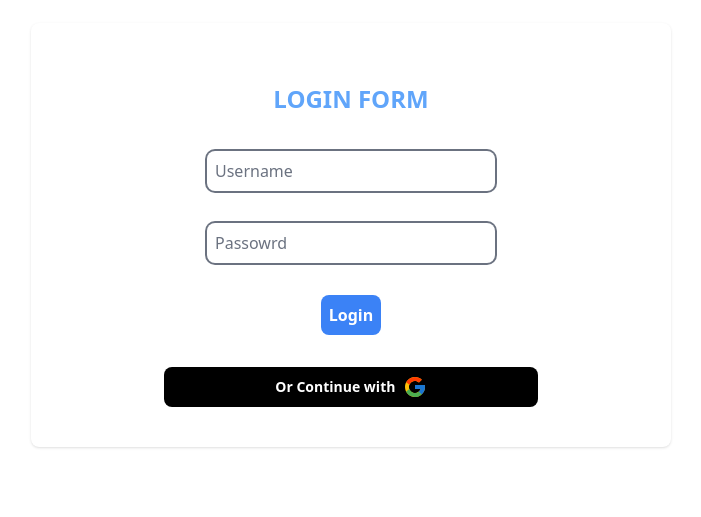
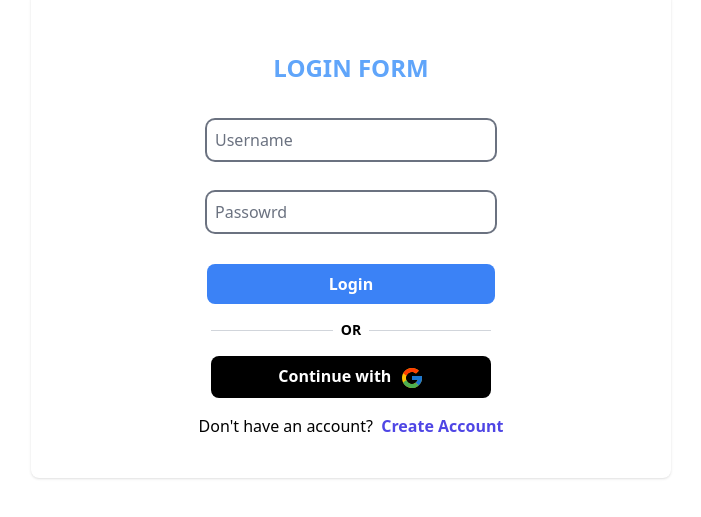
Before and after one commit to Kamaruddheen/book, a React (Vite) app: page /login in a window 1280 px wide. Shown: the part 165-682 px from the top of the page, without its empty margins (289-990 px from the left). Built offline with nearby package versions, Linux system fonts and the light colour scheme; the HTML template or start-up script is replaced by a standard one.

Commit message:
Enhance login form with Google Auth and new account link UI
- Added a "Create Account" link to the login form for users who do not have an account.
- Implemented a new function to handle Google authentication.
- Aligned the "Login" button to improve the user interface.

```diff
--- a/src/pages/Login.jsx
+++ b/src/pages/Login.jsx
@@ -50,11 +50,32 @@ const Login = () => {
     }
   };
 
+  const handleGoogleAuth = async () => {
+    // Clears previous error message
+    setError("");
+
+    // Start loading
+    setLoading(true);
+
+    try {
+      // TODO: Google backend call goes here
+
+      // Redirect to the home page
+      navigate("/");
+    } catch (err) {
+      console.error("Error during Google login:", err);
+      setError("An error occurred during login with Google. Please try again.");
+    } finally {
+      // Stop loading
+      setLoading(false);
+    }
+  };
+
   return (
     <section className="min-h-screen flex items-center">
       <div className="w-full">
-        <div className="flex flex-col justify-center bg-white p-10 rounded-lg shadow md:w-2/3 mx-auto lg:w-1/2">
-          <form className="flex flex-col items-center" onSubmit={handleSubmit}>
+        <div className="flex flex-col justify-center items-center bg-white p-5 md:p-10 rounded-lg shadow md:w-2/3 mx-auto lg:w-1/2">
+          <form onSubmit={handleSubmit}>
             <h2 className="text-center text-blue-400 font-bold text-2xl uppercase my-5">
               Login Form
             </h2>
@@ -103,11 +124,30 @@ const Login = () => {
               </button>
             </div>
           </form>
-          <div className="flex justify-center text-sm mt-4">
-            <button className="flex items-center justify-center w-2/3 bg-black text-white font-bold p-2 rounded-lg">
-              <span>Or Continue with &nbsp;</span>
-              <FcGoogle size={24} />
+          <div className="relative w-full sm:w-1/2 md:w-2/3 lg:w-1/2">
+            <div className="absolute inset-0 flex items-center">
+              <div className="w-full border-t border-gray-300"></div>
+            </div>
+            <div className="relative flex justify-center text-sm">
+              <span className="bg-white font-bold px-2">OR</span>
+            </div>
+          </div>
+          <div className="w-full sm:w-1/4 md:w-2/4 lg:w-1/2 mx-auto flex flex-col justify-center items-center mt-4">
+            <button
+              className="w-full bg-black text-white font-bold p-2 rounded-lg"
+              onClick={handleGoogleAuth}
+            >
+              <span> Continue with &nbsp;</span>
+              <FcGoogle className="inline-block" size={24} />
             </button>
+          </div>
+          <div className="m-auto mt-6 w-fit md:mt-4">
+            <span className="flex max-sm:flex-col justify-center items-center text-center m-auto">
+              Don&apos;t have an account? &nbsp;
+              <a className="font-semibold text-indigo-600" href="/register">
+                Create Account
+              </a>
+            </span>
           </div>
         </div>
       </div>
```
